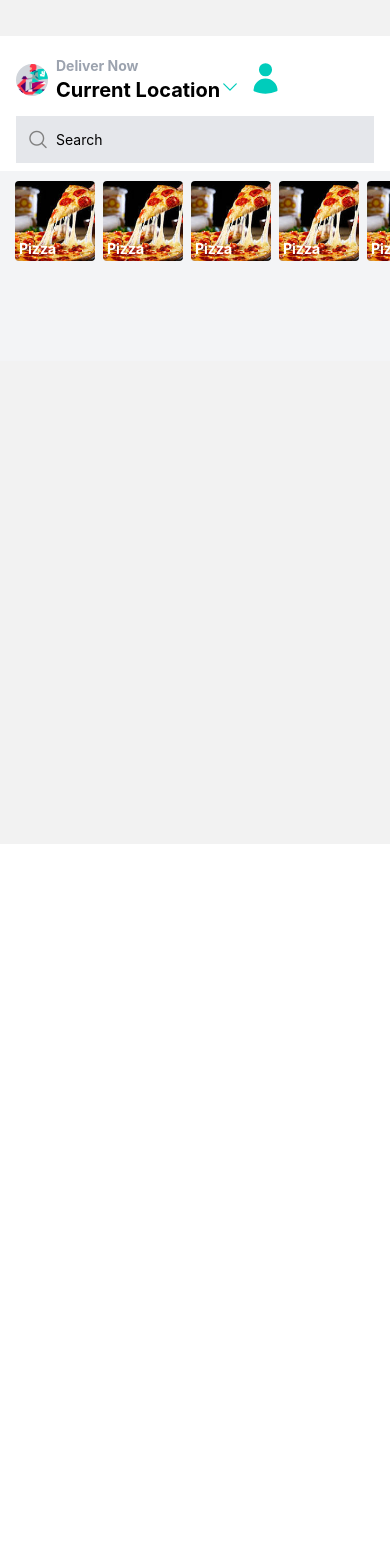
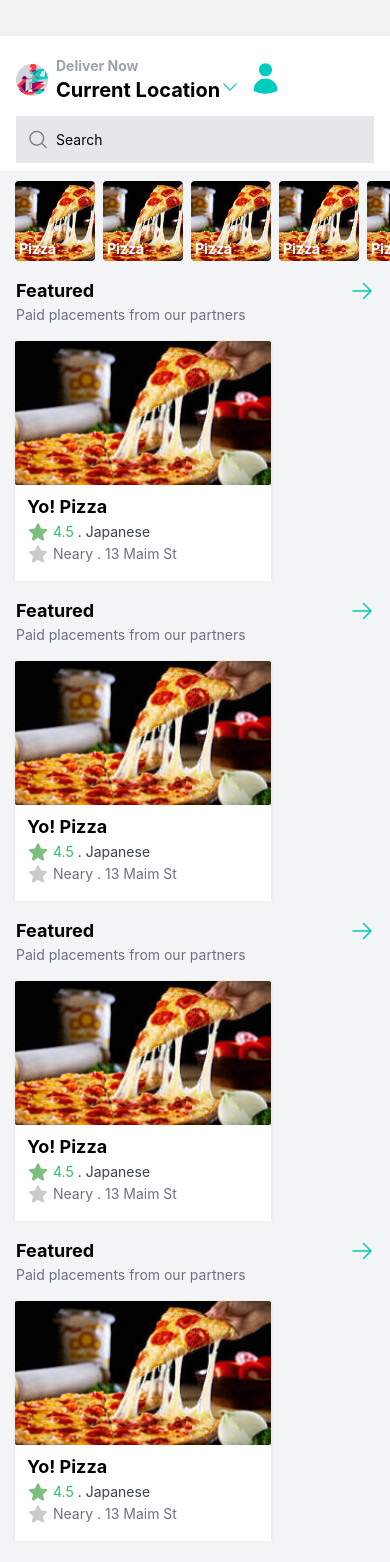
Before and after one commit to mikist23/Deliveroo-App, a React Native app in the folder deliveroo-clone/: screen /Home in a window 390 px wide. Shown: the top 1562 px of the page. Before the commit the page ends 844 px from the top, so only its background shows below. Built offline with nearby package versions, Linux system fonts and the light colour scheme.

Commit message:
Created featured row page

```diff
--- /dev/null
+++ b/deliveroo-clone/components/FeaturedRow.js
@@ -0,0 +1,42 @@
+import { View, Text, ScrollView } from 'react-native'
+import React from 'react'
+import { ArrowRightIcon } from 'react-native-heroicons/solid'
+import RestaurantCard from './RestaurantCard'
+import pizza from "../images/pizza.jpeg";
+
+const FeaturedRow = ({id,  title,description,featuredCategory}) => {
+  return (
+    <View>
+        <View className="mt-4 flex-row items-center justify-between px-4">
+            <Text className="font-bold text-lg" >{title}</Text>
+            <ArrowRightIcon color="#00CCBB"/>
+        </View>
+        <Text className="text-sm text-gray-500 px-4">{description}</Text>
+
+        <ScrollView
+        horizontal
+        contentContainerStyle={{
+            paddingHorizontal:15
+        }}
+        showsHorizontalScrollIndicator={false}
+        className="pt-4">
+
+            {/**RestarauntCard */}
+            <RestaurantCard
+            id={123}
+            image={pizza}
+            title="Yo! Pizza"
+            rating={4.5}
+            genre="Japanese"
+            address="13 Maim St"
+            short_description="This is Test descrption"
+            dishes={[]}
+            long={20}
+            lat={0}/>
+
+        </ScrollView>
+    </View>
+  )
+}
+
+export default FeaturedRow
--- /dev/null
+++ b/deliveroo-clone/components/RestaurantCard.js
@@ -0,0 +1,43 @@
+import { View, Text, TouchableOpacity, Image } from 'react-native'
+import React from 'react'
+import { StarIcon } from 'react-native-heroicons/solid'
+
+const RestaurantCard = ({
+    id,
+    image,
+    title,
+    rating,
+    genre,
+    address,
+    short_description,
+    dishes,
+    long,
+    lat,
+}) => {
+  return (
+    <TouchableOpacity className="bg-white mr-2 shadow">
+        <Image
+        source={image}
+        className="h-36 w-64 rounded-sm"/>
+
+        <View className="px-3 pb-4" >
+            <Text className="font-bold text-lg pt-2">{title}</Text>
+            <View className="flex-row items-center space-x-1">
+                <StarIcon color="green" opacity={0.5} size={22}  />
+                <Text className="text-sm text-gray-700">
+                <Text className="text-green-500">{rating}</Text> . {genre}
+                </Text>
+            </View>
+
+            <View className="flex-row items-center space-x-1">
+                <StarIcon color="gray" opacity={0.4} size={22}  />
+                <Text className="text-sm text-gray-500">Neary . {address}</Text>
+            </View>
+        </View>
+
+
+      </TouchableOpacity>
+  )
+}
+
+export default RestaurantCard
--- a/deliveroo-clone/screens/HomeScreen.js
+++ b/deliveroo-clone/screens/HomeScreen.js
@@ -18,6 +18,7 @@ import {
 } from "react-native-heroicons/solid";
 import SearchIcon from "react-native-vector-icons/AntDesign";
 import Categories from "../components/Categories";
+import FeaturedRow from "../components/FeaturedRow";
 
 function HomeScreen() {
   const navigation = useNavigation();
@@ -71,6 +72,43 @@ function HomeScreen() {
             <Categories />
 
             {/**Features */}
+
+            <FeaturedRow
+              id="123"
+              title="Featured"
+              description="Paid placements from our partners"
+              featuredCategory="featured"
+            />
+
+            {/**Tasty Discounts */}
+
+            <FeaturedRow
+              id="1234"
+              title="Featured"
+              description="Paid placements from our partners"
+              featuredCategory="featured"
+            />
+
+            {/**Offers near you */}
+
+            <FeaturedRow
+              id="12345"
+              title="Featured"
+              description="Paid placements from our partners"
+              featuredCategory="featured"
+            />
+
+
+            {/**Offers near you */}
+
+            <FeaturedRow
+              id="12346"
+              title="Featured"
+              description="Paid placements from our partners"
+              featuredCategory="featured"
+            />
+
+
           </ScrollView>
         </View>
       </SafeAreaView>
```
